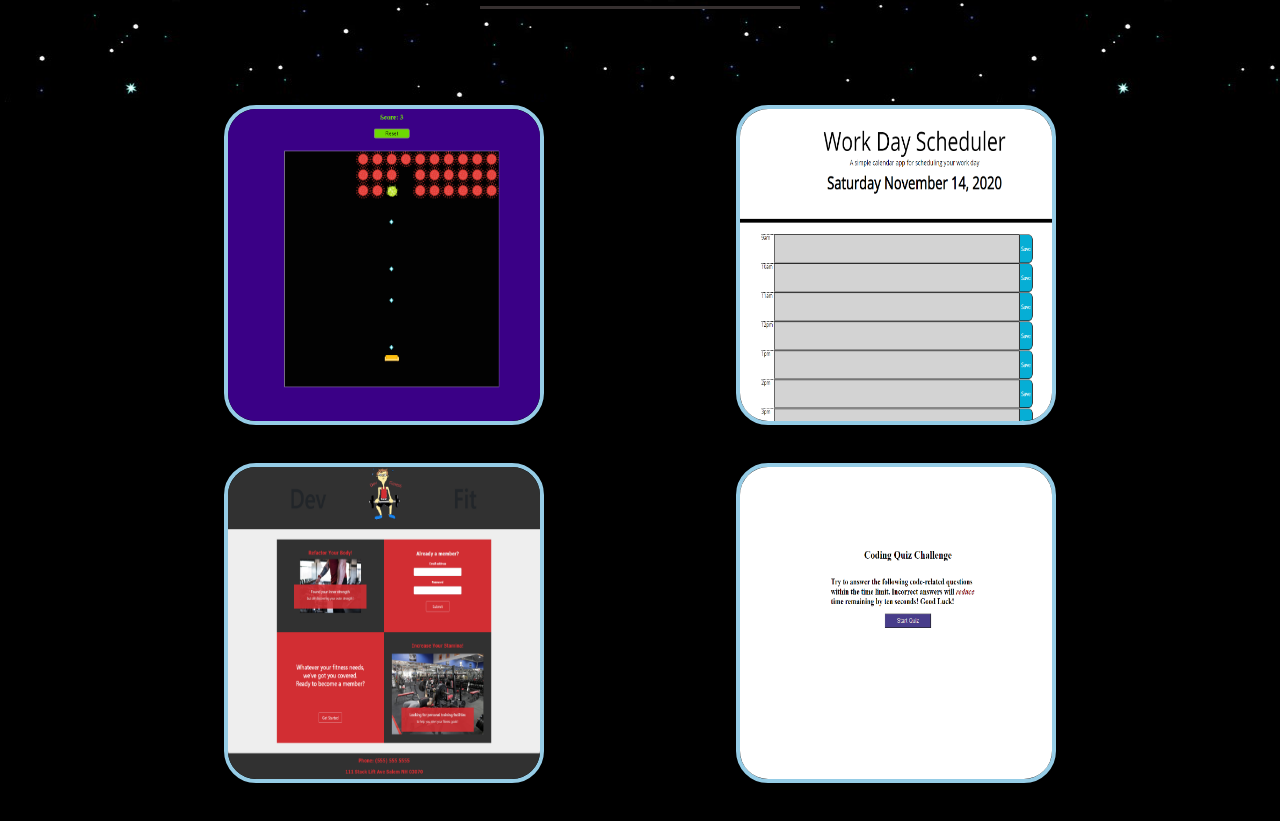
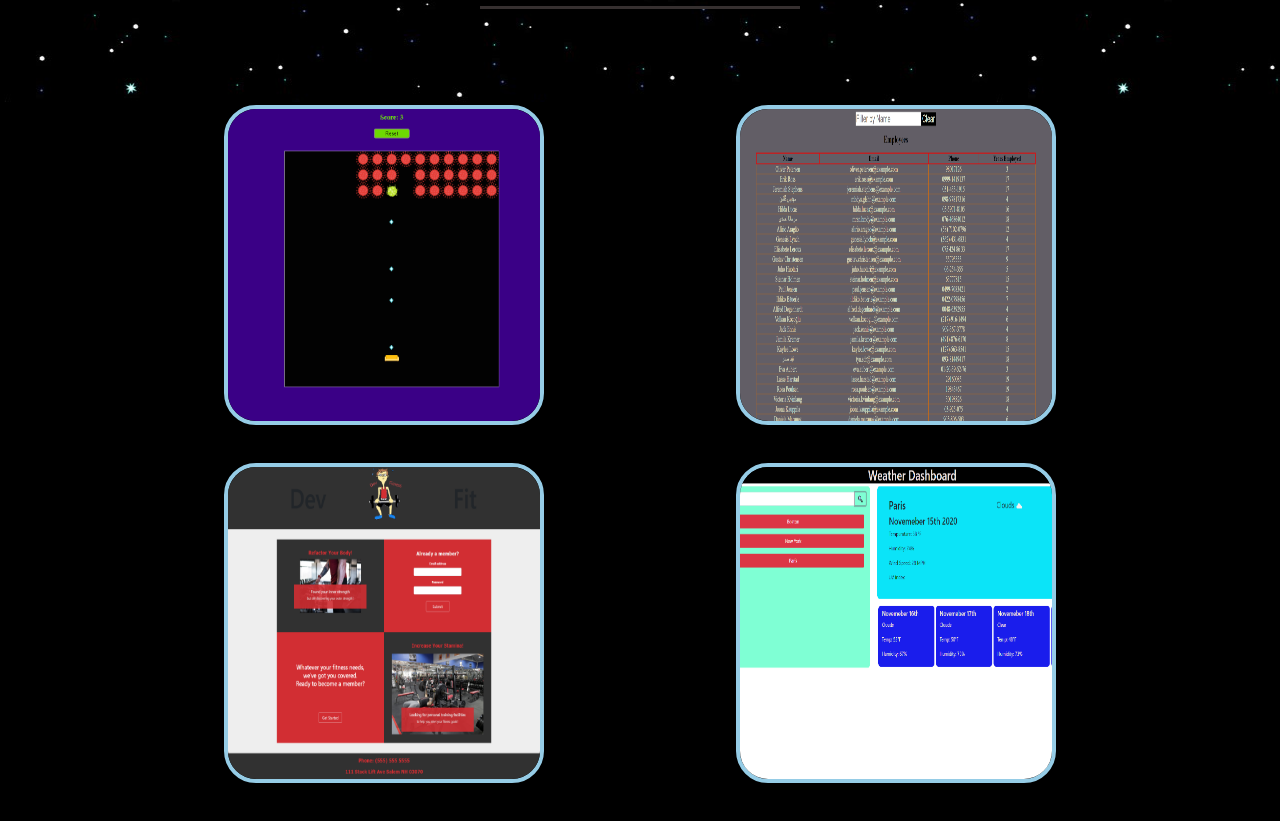
Before and after one commit to DustinErwin/React-Portfolio, a React (Create React App) app in the folder client/: page / in a window 1280 px wide. Shown: the part 1338-2159 px from the top of the page. Built offline with nearby package versions, Linux system fonts and the light colour scheme.

Commit message:
added project component

```diff
--- /dev/null
+++ b/client/src/components/Project/index.js
@@ -0,0 +1,17 @@
+import React from "react";
+import "./style.css";
+
+export default function Project({ href, src, alt, title, desc }) {
+  return (
+    <div>
+      <a className="project" href={href}>
+        <img className="project-link" src={src} alt={alt} />
+        <div className="project-desc hide">
+          <p className="project-title">{title}</p>
+          <p className="project-p">{desc}</p>
+          <p>Click to see!</p>
+        </div>
+      </a>
+    </div>
+  );
+}
--- /dev/null
+++ b/client/src/components/Project/style.css
@@ -0,0 +1,75 @@
+.project-link {
+  margin: 1em;
+  border: solid 4px rgb(149, 204, 230);
+  border-radius: 10%;
+  width: 312px;
+  height: 312px;
+}
+
+.project-desc {
+  position: absolute;
+  color: rgb(255, 255, 255);
+  transform: translate(7%, -113%);
+  background-color: rgb(0, 0, 0);
+  background-color: rgba(0, 0, 0, 0.8);
+  border: 3px solid #f1f1f1;
+  border-radius: 10%;
+  z-index: 2;
+  text-align: center;
+  max-width: 300px;
+  max-height: 280px;
+  width: 80%;
+  height: 60%;
+}
+
+.project:hover > .hide {
+  display: block;
+}
+
+a {
+  text-decoration: none;
+}
+
+.hide {
+  margin: 0;
+  display: none;
+}
+
+.project:hover > .project-link {
+  border: solid 4px rgb(76, 18, 236);
+  filter: blur(4px);
+  -webkit-filter: blur(4px);
+}
+
+.project-title {
+  font-weight: bold;
+  font-size: 2em;
+  margin: 5px;
+}
+
+.project-p {
+  font-weight: 100;
+}
+
+h2 {
+  font-size: 3rem;
+}
+
+.move-in {
+  margin-left: 10%;
+  margin-right: 10%;
+  opacity: 0;
+  position: relative;
+  animation: upIn 1s ease-out forwards;
+}
+
+@keyframes upIn {
+  from {
+    top: 400px;
+    opacity: 0;
+  }
+  to {
+    top: 0px;
+    opacity: 1;
+  }
+}
--- a/client/src/components/Skills/index.js
+++ b/client/src/components/Skills/index.js
@@ -1,8 +1,10 @@
 import React, { useContext, useEffect, useState } from "react";
+import Project from "../Project";
+import projects from "./projects.json";
 import couchSurf from "../../images/couchSurf.png";
 import devfit from "../../images/devfit.png";
-import dayplanner from "../../images/dayPlanner.png";
-import codequiz from "../../images/codingQuiz.png";
+import weatherDash from "../../images/weatherDash.png";
+import empDirect from "../../images/empDirect.png";
 import "./style.css";
 import ScrollContext from "../../context/ScrollContext";
 
@@ -31,88 +33,36 @@ export default function Skills() {
         </div>
         <div id="skills" className={moveIn}>
           <div>
-            <div>
-              <a
-                className="project"
-                href="https://dustinerwin.github.io/CouchSurf/"
-              >
-                <img
-                  className="project-link"
-                  src={couchSurf}
-                  alt="Couch Surf: Pandemic App"
-                />
-                <div className="project-desc hide">
-                  <p className="project-title">Couch Surf</p>
-                  <p className="project-p">
-                    A dashboard app meant to kick off your web browsing with a
-                    liitle bit of everything. I designed the games section here
-                    and also created the game, Couch Blasters: Pandemic.
-                  </p>
-                  <p>Click to see!</p>
-                </div>
-              </a>
-            </div>
-            <div>
-              <a
-                className="project"
-                href="https://gym-logistical-tracker-duex.herokuapp.com/"
-              >
-                <img className="project-link" src={devfit} alt="Dev Fit App" />
-                <div className="project-desc hide">
-                  <p className="project-title">Dev Fit</p>
-                  <p className="project-p">
-                    Gym management application built to track client and
-                    employee actions and create a user friendly environment for
-                    both. I loved the team I worked with here as I did the final
-                    result.
-                  </p>
-                  <p>Click to see!</p>
-                </div>
-              </a>
-            </div>
+            <Project
+              href={JSON.stringify(projects[0].href)}
+              src={couchSurf}
+              alt={projects[0].alt}
+              title={projects[0].title}
+              desc={projects[0].desc}
+            />
+            <Project
+              href={JSON.stringify(projects[1].href)}
+              src={devfit}
+              alt={projects[1].alt}
+              title={projects[1].title}
+              desc={projects[1].desc}
+            />
           </div>
           <div>
-            <div>
-              <a
-                className="project"
-                href="https://dustinerwin.github.io/Day-Scheduler/"
-              >
-                <img
-                  className="project-link"
-                  src={dayplanner}
-                  alt="Day Planner App"
-                />
-                <div className="project-desc hide">
-                  <p className="project-title">Work Day Scheduler</p>
-                  <p className="project-p">
-                    A smart little app to keep track of your upcoming events for
-                    the day. Updates as time goes by will color coded fields.
-                  </p>
-                  <p>Click to see!</p>
-                </div>
-              </a>
-            </div>
-            <div>
-              <a
-                className="project"
-                href="https://dustinerwin.github.io/Coding-Quiz/"
-              >
-                <img
-                  className="project-link"
-                  src={codequiz}
-                  alt="Coding Quiz"
-                />
-                <div className="project-desc hide">
-                  <p className="project-title">Weather Dashboard</p>
-                  <p className="project-p">
-                    Weather forcast app that is simple and straight forward.
-                    Just type a city and it will give you the forecast for that
-                    area.
-                  </p>
-                  <p>Click to see!</p>
-                </div>
-              </a>
-            </div>
+            <Project
+              href={JSON.stringify(projects[2].href)}
+              src={empDirect}
+              alt={projects[2].alt}
+              title={projects[2].title}
+              desc={projects[2].desc}
+            />
+            <Project
+              href={JSON.stringify(projects[3].href)}
+              src={weatherDash}
+              alt={projects[3].alt}
+              title={projects[3].title}
+              desc={projects[3].desc}
+            />
           </div>
         </div>
       </div>
--- /dev/null
+++ b/client/src/components/Skills/projects.json
@@ -0,0 +1,26 @@
+[
+  {
+    "href": "https://dustinerwin.github.io/CouchSurf/",
+    "alt": "Couch Surf: Pandemic App",
+    "title": "Couch Surf",
+    "desc": "A dashboard app meant to kick off your web browsing with a liitle bit of everything. I designed the games section here and also created the game, Couch Blasters: Pandemic."
+  },
+  {
+    "href": "https://gym-logistical-tracker-duex.herokuapp.com/",
+    "alt": "Dev Fit App",
+    "title": "Dev Fit",
+    "desc": "A gym login application, designed to control access to members, employees, and managers. Class schedules are added upon login along with high level functionality."
+  },
+  {
+    "href": "https://employee-directory2022.herokuapp.com/",
+    "alt": "Employee Directory App",
+    "title": "React Employee Directory",
+    "desc": "Simple application for consuming API, and filtering for names built in React."
+  },
+  {
+    "href": "https://dustinerwin.github.io/Weather-Dashboard/",
+    "alt": "Weather Dashboard App",
+    "title": "Weather Dashboard",
+    "desc": "Weather forcast app that is simple and straight forward. Just type a city and it will give you the forecast for that area."
+  }
+]
--- a/client/src/components/Skills/style.css
+++ b/client/src/components/Skills/style.css
@@ -5,79 +5,3 @@
   flex-wrap: wrap;
   opacity: 0;
 }
-
-.project-link {
-  margin: 1em;
-  border: solid 4px rgb(149, 204, 230);
-  border-radius: 10%;
-  width: 312px;
-  height: 312px;
-}
-
-.project-desc {
-  position: absolute;
-  color: rgb(255, 255, 255);
-  transform: translate(7%, -113%);
-  background-color: rgb(0, 0, 0);
-  background-color: rgba(0, 0, 0, 0.8);
-  border: 3px solid #f1f1f1;
-  border-radius: 10%;
-  z-index: 2;
-  text-align: center;
-  max-width: 300px;
-  max-height: 280px;
-  width: 80%;
-  height: 60%;
-}
-
-.project:hover > .hide {
-  display: block;
-}
-
-a {
-  text-decoration: none;
-}
-
-.hide {
-  margin: 0;
-  display: none;
-}
-
-.project:hover > .project-link {
-  border: solid 4px rgb(76, 18, 236);
-  filter: blur(4px);
-  -webkit-filter: blur(4px);
-}
-
-.project-title {
-  font-weight: bold;
-  font-size: 2em;
-  margin: 5px;
-}
-
-.project-p {
-  font-weight: 100;
-}
-
-h2 {
-  font-size: 3rem;
-}
-
-.move-in {
-  margin-left: 10%;
-  margin-right: 10%;
-  opacity: 0;
-  position: relative;
-  animation: upIn 1s ease-out forwards;
-}
-
-@keyframes upIn {
-  from {
-    top: 400px;
-    opacity: 0;
-  }
-  to {
-    top: 0px;
-    opacity: 1;
-  }
-}
```
Also changed, not shown: client/src/images/empDirect.png (added).
